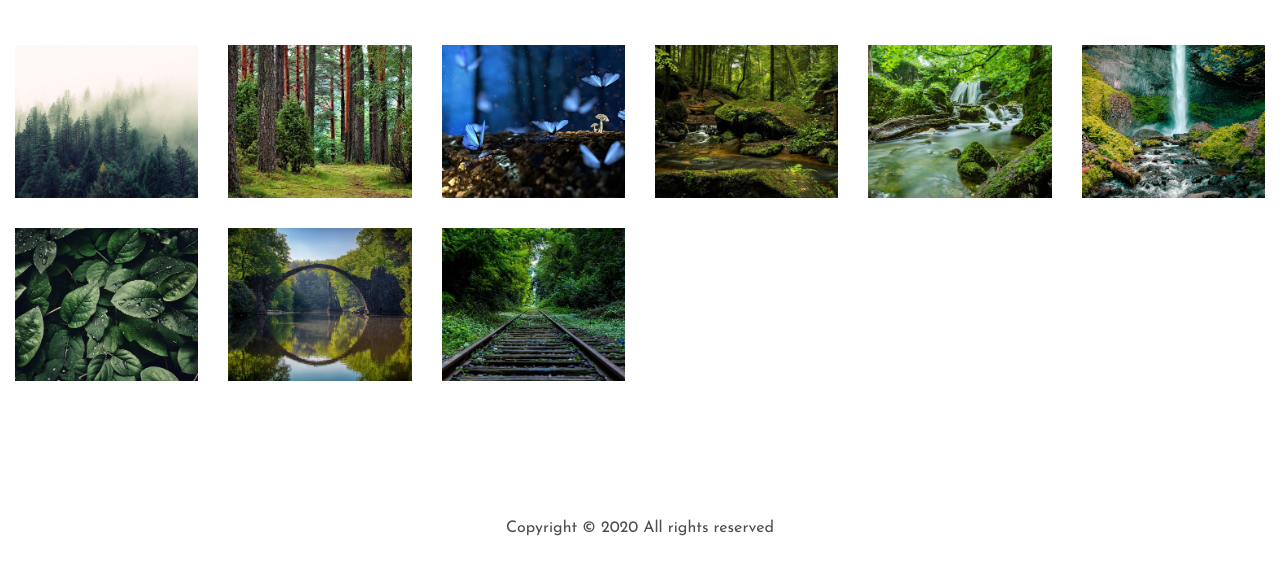
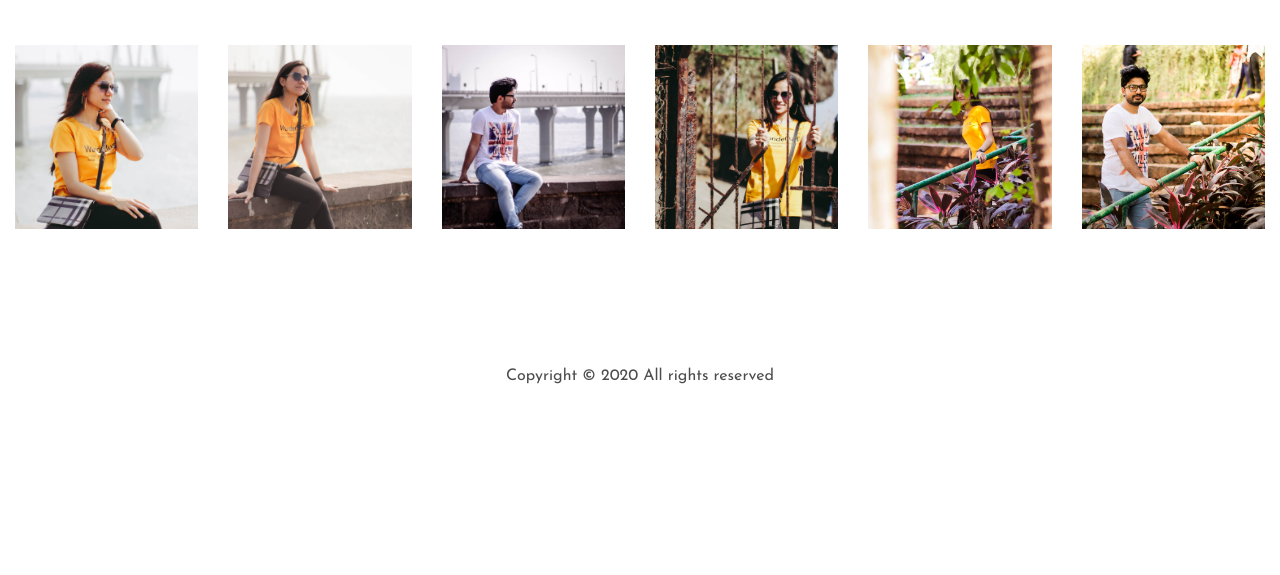
Before and after one commit to srvvrma/MyWedding, a plain HTML site: page gallery/portrait.html in a window 1280 px wide. Shown: the part 261-836 px from the top of the page. After the commit the page ends 800 px from the top, so only its background shows below. Drawn offline with Linux system fonts and the light colour scheme; files whose address does not match are found by name.

Commit message:
Portrait Image Updated

```diff
--- a/gallery/portrait.html
+++ b/gallery/portrait.html
@@ -117,38 +117,30 @@
 
                 </div>
                 <div class="row" id="lightgallery">
-                    <div class="col-sm-6 col-md-4 col-lg-3 col-xl-2 item" data-aos="fade" data-src="images/big-images/nature_big_1.jpg" data-sub-html="<h4>Fading Light</h4><p>Lorem ipsum dolor sit amet, consectetur adipisicing elit. Dolor doloremque hic excepturi fugit, sunt impedit fuga tempora, ad amet aliquid?</p>">
-                        <a href="#"><img src="images/nature_small_1.jpg" alt="IMage" class="img-fluid"></a>
+                    <div class="col-sm-6 col-md-4 col-lg-3 col-xl-2 item" data-aos="fade" data-src="images/portrait/img_1.jpg"
+                    data-sub-html="<h4>Fading Light</h4><p>Lorem ipsum dolor sit amet, consectetur adipisicing elit. Dolor doloremque hic excepturi fugit, sunt impedit fuga tempora, ad amet aliquid?</p>">
+                        <a href="#"><img src="images/portrait/small_img_1.jpg" alt="IMage" class="img-fluid"></a>
                     </div>
-                    <div class="col-sm-6 col-md-4 col-lg-3 col-xl-2 item" data-aos="fade" data-src="images/big-images/nature_big_2.jpg" data-sub-html="<h4>Fading Light</h4><p>Lorem ipsum dolor sit amet, consectetur adipisicing elit. Laboriosam omnis quaerat molestiae, praesentium. Ipsam, reiciendis. Aut molestiae animi earum laudantium.</p>">
-                        <a href="#"><img src="images/nature_small_2.jpg" alt="IMage" class="img-fluid"></a>
+                    <div class="col-sm-6 col-md-4 col-lg-3 col-xl-2 item" data-aos="fade" data-src="images/portrait/img_2.jpg"
+                    data-sub-html="<h4>Fading Light</h4><p>Lorem ipsum dolor sit amet, consectetur adipisicing elit. Dolor doloremque hic excepturi fugit, sunt impedit fuga tempora, ad amet aliquid?</p>">
+                        <a href="#"><img src="images/portrait/small_img_2.jpg" alt="IMage" class="img-fluid"></a>
                     </div>
-                    <div class="col-sm-6 col-md-4 col-lg-3 col-xl-2 item" data-aos="fade" data-src="images/big-images/nature_big_3.jpg" data-sub-html="<h4>Fading Light</h4><p>Lorem ipsum dolor sit amet, consectetur adipisicing elit. Quidem reiciendis, dolorum illo temporibus culpa eaque dolore rerum quod voluptate doloribus.</p>">
-                        <a href="#"><img src="images/nature_small_3.jpg" alt="IMage" class="img-fluid"></a>
+                    <div class="col-sm-6 col-md-4 col-lg-3 col-xl-2 item" data-aos="fade" data-src="images/portrait/img_3.jpg"
+                    data-sub-html="<h4>Fading Light</h4><p>Lorem ipsum dolor sit amet, consectetur adipisicing elit. Dolor doloremque hic excepturi fugit, sunt impedit fuga tempora, ad amet aliquid?</p>">
+                        <a href="#"><img src="images/portrait/small_img_3.jpg" alt="IMage" class="img-fluid"></a>
                     </div>
-                    <div class="col-sm-6 col-md-4 col-lg-3 col-xl-2 item" data-aos="fade" data-src="images/big-images/nature_big_4.jpg" data-sub-html="<h4>Fading Light</h4><p>Lorem ipsum dolor sit amet, consectetur adipisicing elit. Enim perferendis quae iusto omnis praesentium labore tempore eligendi quo corporis sapiente.</p>">
-                        <a href="#"><img src="images/nature_small_4.jpg" alt="IMage" class="img-fluid"></a>
+                    <div class="col-sm-6 col-md-4 col-lg-3 col-xl-2 item" data-aos="fade" data-src="images/portrait/img_4.jpg"
+                    data-sub-html="<h4>Fading Light</h4><p>Lorem ipsum dolor sit amet, consectetur adipisicing elit. Dolor doloremque hic excepturi fugit, sunt impedit fuga tempora, ad amet aliquid?</p>">
+                        <a href="#"><img src="images/portrait/small_img_4.jpg" alt="IMage" class="img-fluid"></a>
                     </div>
-                    <div class="col-sm-6 col-md-4 col-lg-3 col-xl-2 item" data-aos="fade" data-src="images/big-images/nature_big_5.jpg" data-sub-html="<h4>Fading Light</h4><p>Lorem ipsum dolor sit amet, consectetur adipisicing elit. Saepe, voluptatum voluptate tempore aliquam, dolorem distinctio. In quas maiores tenetur sequi.</p>">
-                        <a href="#"><img src="images/nature_small_5.jpg" alt="IMage" class="img-fluid"></a>
+                    <div class="col-sm-6 col-md-4 col-lg-3 col-xl-2 item" data-aos="fade" data-src="images/portrait/img_5.jpg"
+                    data-sub-html="<h4>Fading Light</h4><p>Lorem ipsum dolor sit amet, consectetur adipisicing elit. Dolor doloremque hic excepturi fugit, sunt impedit fuga tempora, ad amet aliquid?</p>">
+                        <a href="#"><img src="images/portrait/small_img_5.jpg" alt="IMage" class="img-fluid"></a>
                     </div>
-                    <div class="col-sm-6 col-md-4 col-lg-3 col-xl-2 item" data-aos="fade" data-src="images/big-images/nature_big_6.jpg" data-sub-html="<h4>Fading Light</h4><p>Lorem ipsum dolor sit amet, consectetur adipisicing elit. Rerum cum culpa blanditiis illum, voluptatum iusto quisquam mollitia debitis quaerat maiores?</p>">
-                        <a href="#"><img src="images/nature_small_6.jpg" alt="IMage" class="img-fluid"></a>
+                    <div class="col-sm-6 col-md-4 col-lg-3 col-xl-2 item" data-aos="fade" data-src="images/portrait/img_6.jpg"
+                    data-sub-html="<h4>Fading Light</h4><p>Lorem ipsum dolor sit amet, consectetur adipisicing elit. Dolor doloremque hic excepturi fugit, sunt impedit fuga tempora, ad amet aliquid?</p>">
+                        <a href="#"><img src="images/portrait/small_img_6.jpg" alt="IMage" class="img-fluid"></a>
                     </div>
-
-                    <div class="col-sm-6 col-md-4 col-lg-3 col-xl-2 item" data-aos="fade" data-src="images/big-images/nature_big_7.jpg" data-sub-html="<h4>Fading Light</h4><p>Lorem ipsum dolor sit amet, consectetur adipisicing elit. Asperiores similique impedit possimus, laboriosam enim at placeat nihil voluptatibus voluptate hic!</p>">
-                        <a href="#"><img src="images/nature_small_7.jpg" alt="IMage" class="img-fluid"></a>
-                    </div>
-                    <div class="col-sm-6 col-md-4 col-lg-3 col-xl-2 item" data-aos="fade" data-src="images/big-images/nature_big_8.jpg" data-sub-html="<h4>Fading Light</h4><p>Lorem ipsum dolor sit amet, consectetur adipisicing elit. Quam vitae sed cum mollitia itaque soluta laboriosam eaque sit ratione, aliquid.</p>">
-                        <a href="#"><img src="images/nature_small_8.jpg" alt="IMage" class="img-fluid"></a>
-                    </div>
-                    <div class="col-sm-6 col-md-4 col-lg-3 col-xl-2 item" data-aos="fade" data-src="images/big-images/nature_big_9.jpg" data-sub-html="<h4>Fading Light</h4><p>Lorem ipsum dolor sit amet, consectetur adipisicing elit. Quidem reiciendis debitis beatae facilis quos, enim quis nobis magnam architecto earum!</p>">
-                        <a href="#"><img src="images/nature_small_9.jpg" alt="IMage" class="img-fluid"></a>
-                    </div>
-
-
-
-
                 </div>
             </div>
         </div>
```
Also changed, not shown: gallery/images/portrait/img-5.jpg (added), gallery/images/portrait/img_1.jpg (added), gallery/images/portrait/img_2.jpg (added), gallery/images/portrait/img_3.jpg (added), gallery/images/portrait/img_4.jpg (added), gallery/images/portrait/img_5.jpg (added), gallery/images/portrait/img_6.jpg (added), gallery/images/portrait/small_img_1.jpg (added), gallery/images/portrait/small_img_2.jpg (added), gallery/images/portrait/small_img_3.jpg (added), gallery/images/portrait/small_img_4.jpg (added), gallery/images/portrait/small_img_5.jpg (added), gallery/images/portrait/small_img_6.jpg (added).
